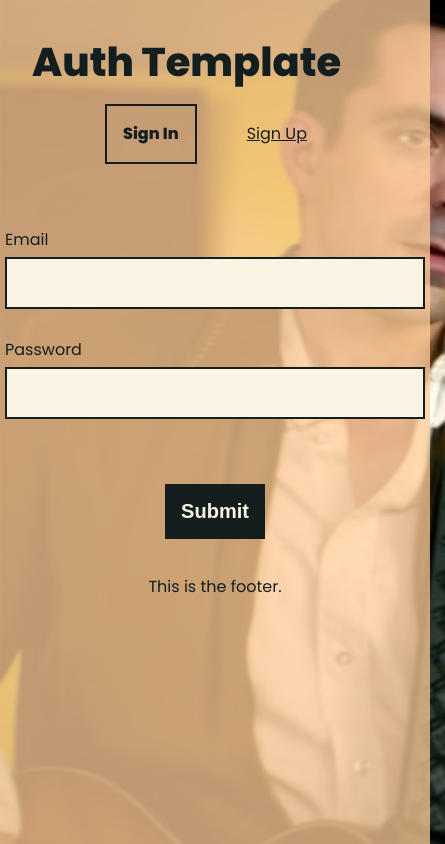
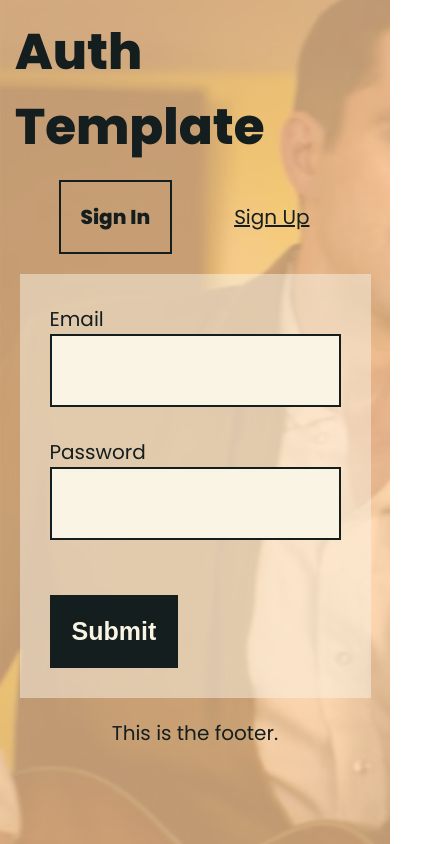
Before and after one commit to MichelleRS/auth-react, a React (Vite) app: page /sign-in in a window 390 px wide. Shown: the whole page, 445 px wide, since content can reach past the window. Built offline with nearby package versions, Linux system fonts and the light colour scheme; no server answers.

Commit message:
Refactor: responsive form

```diff
--- a/src/App.css
+++ b/src/App.css
@@ -1,14 +1,15 @@
 * {
   margin: 0;
   padding: 0;
+  /* solution for child elements displaying outside of parent elements */
+  box-sizing: border-box;
 }
 
 /* app container */
 #root {
-  width: 100%;
+  width: 70%;
   /* center the app container */
   margin: 0 auto;
-  padding: 1.25rem;
   /* placeholder styles */
   background-color: rgba(255, 204, 153, 0.75);
   /* border: magenta 25px dotted; */
@@ -25,10 +26,19 @@ main {
   margin-bottom: 20px;
   display: flex;
   flex-direction: column;
+  /* width: 100%; */
   /* placeholder style */
-  /* background-color: pink; */
+  /* background-color: magenta; */
+  /* border: 5px mediumslateblue dotted; */
 }
 footer {
   /* placeholder style */
   /* background-color: orange; */
 }
+
+/* responsive app elements */
+@media only screen and (max-width: 750px) {
+  #root {
+    width: 100%;
+  }
+}
--- a/src/components/Main/Public/Auth.css
+++ b/src/components/Main/Public/Auth.css
@@ -1,61 +1,44 @@
+/* form elements */
 .authForm {
-  margin: 1rem auto;
-  width: 90%;
   display: flex;
   flex-direction: column;
-  align-items: center;
-  /* placeholder style */
+  margin: 0 auto;
+  width: 50%;
+  padding: 1.5rem;
+  background-color: hsla(42, 70%, 94%, 0.5);
+  /* placeholder styles */
+  /* background-color: gray; */
   /* border: 5px blue dotted; */
-  /* background-color: rgba(0, 204, 153, 0.75); */
 }
-
-.authContainer {
-  background-color: magenta;
-  display: flex;
-  flex-direction: column;
-}
-
-.authNavLinksContainer {
-  display: flex;
-  justify-content: center;
-  gap: 2rem;
-  /* placeholder style */
-  /* background-color: pink; */
-}
-
 .authControlGroup {
   display: flex;
   flex-direction: column;
-  padding: 1rem 1.25rem;
-  /* placeholder style */
-  /* background-color: var(--lightNeutral); */
+  gap: 1.5rem;
+  margin-bottom: 1.75rem;
+  /* placeholder styles */
+  /* background-color: greenyellow; */
   /* border: 3px var(--darkNeutral) solid; */
 }
-
 .authControl {
-  /* give equal width to .control elements */
-  flex: 1;
-  /* stack display of elements */
   display: flex;
   flex-direction: column;
-  padding: 0.75rem 0;
-  /* padding: 14px 14px; */
   /* placeholder style */
-  /* background-color: coral; */
-  /* border: 5px purple dashed; */
+  /* border: 3px purple dotted; */
 }
-
-/* style input for spacing between label and error */
 .authInput {
-  margin: 5px 0;
-  padding: 0.5rem;
-  min-width: 400px;
-  height: 2rem;
+  font-size: 1.25rem;
+  padding: 1rem;
+  /* for spacing between label and error */
+  width: 100%;
   border: 2px solid var(--darkNeutral);
-  font-size: 1.25rem;
   background-color: var(--lightNeutral);
   /* placeholder style */
   /* background-color: cornflowerblue; */
+}
+
+.microCopy {
+  /* display: block; */
+  font-size: 0.75rem;
 }
 
 .errorMsg,
@@ -65,21 +48,20 @@
   /* border: 5px black dotted; */
 }
 
-.authErrorSummary {
-  padding: 1rem 0;
-}
-
 .authSubmitBtn {
+  /* sizing & positioning */
+  padding: 1rem;
+  margin-top: 1rem;
+  align-self: flex-start;
+  /* text */
+  font-size: 1.25rem;
+  font-weight: bold;
   /* color */
   background-color: var(--darkNeutral);
   color: var(--lightNeutral);
-  /* text */
-  font-size: 1.25rem;
-  font-weight: bold;
   /* style */
   border: none;
-  /* sizing */
-  padding: 1rem;
+  border: 2px solid var(--darkNeutral);
 }
 .authSubmitBtn:hover,
 .authSubmitBtn:focus,
@@ -89,11 +71,27 @@
 }
 
 /* responsive form elements */
-@media only screen and (max-width: 550px) {
+@media only screen and (max-width: 800px) {
+  .authForm {
+    width: 90%;
+  }
   .authContainer {
     width: 100%;
   }
   .authControlGroup {
     flex-direction: column;
   }
+  .microCopy {
+    display: block;
+    font-size: 0.75rem;
+  }
 }
+
+/* TODO: move to Header.css */
+.authNavLinksContainer {
+  display: flex;
+  justify-content: center;
+  gap: 2rem;
+  /* placeholder style */
+  /* background-color: pink; */
+}
--- a/src/components/Main/Public/SignUp.jsx
+++ b/src/components/Main/Public/SignUp.jsx
@@ -87,7 +87,8 @@ export default function SignUp() {
           {/* password */}
           <div className="authControl">
             <label htmlFor="signUpPassword">
-              Choose a password with at least 6 characters
+              Choose a password{" "}
+              <span className="microCopy">(6 characters or more)</span>
             </label>
             <input
               type="password"
--- a/src/index.css
+++ b/src/index.css
@@ -8,6 +8,7 @@
     "Helvetica Neue", sans-serif;
   line-height: 1.5;
   font-weight: 400;
+  font-size: 1.25rem;
   color: var(--darkNeutral);
 
   font-synthesis: none;
@@ -29,7 +30,7 @@ body {
   margin: 0;
   display: flex;
   /* place-items: center; */
-  min-width: 320px;
+  /* min-width: 320px; */
   min-height: 100vh;
   /* start of added styles */
   padding: 0;
```
